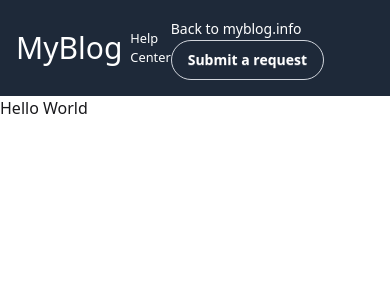
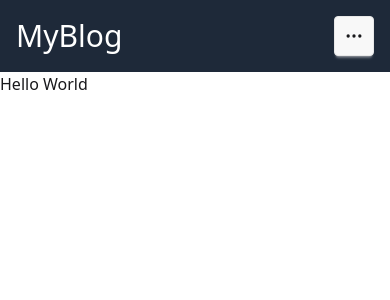
Before and after one commit to eedu7/my-blog, a Next.js app in the folder frontend/: page /help in a window 390 px wide. Shown: the top 300 px of the page. Built offline with nearby package versions, Linux system fonts and the light colour scheme.

Commit message:
FEAT: Implement Help page navigation with responsive design

```diff
--- a/frontend/src/app/(static_pages)/help/page.tsx
+++ b/frontend/src/app/(static_pages)/help/page.tsx
@@ -1,6 +1,5 @@
+import { HelpPageNavbar } from "@/modules/help/navbar";
 import { Metadata } from "next";
-import Link from "next/link";
-import React from "react";
 
 export const metadata: Metadata = {
 	title: "MyBlog Help Center",
@@ -10,27 +9,7 @@ const HelpPage = () => {
 	return (
 		<div className="min-h-screen flex flex-col">
 			<header className="bg-gray-800 text-white">
-				<nav className="max-w-7xl mx-auto flex justify-between items-center p-4">
-					<div className="flex items-center gap-2">
-						<a href="#">
-							<h1 className="text-3xl">MyBlog</h1>
-						</a>
-						<small>Help Center</small>
-					</div>
-					<div className="space-x-2.5">
-						<Link
-							className="link link-hover underline-offset-2 text-sm"
-							href="/info">
-							Back to myblog.info
-						</Link>
-						{/* TODO: Add the link to the new request in the help center */}
-						<Link
-							href="#"
-							className="btn btn-outline border-gray-300 rounded-full text-sm">
-							Submit a request
-						</Link>
-					</div>
-				</nav>
+				<HelpPageNavbar />
 			</header>
 			<main className="flex-wrap">Hello World</main>
 			<footer></footer>
--- /dev/null
+++ b/frontend/src/modules/help/navbar.tsx
@@ -0,0 +1,103 @@
+import Link from "next/link";
+
+const HelpPageNavbarLargerScreenLinks = () => {
+	// Navigation Bar for Larger screen
+	return (
+		<div className="hidden md:flex items-center space-x-2.5">
+			<Link
+				className="link link-hover underline-offset-2 text-sm"
+				href="/info">
+				Back to myblog.info
+			</Link>
+			{/* TODO: Add the link to the new request in the help center */}
+			<Link
+				href="#"
+				className="btn btn-outline border-gray-300 rounded-full text-sm">
+				Submit a request
+			</Link>
+		</div>
+	);
+};
+
+const HelpPageNavbarSmallerScreenLinks = () => {
+	return (
+		<div className="md:hidden flex-none">
+			<div className="drawer drawer-end">
+				<input
+					id="my-drawer-4"
+					type="checkbox"
+					className="drawer-toggle"
+				/>
+				<div className="drawer-content">
+					{/* Page content here */}
+					<label
+						htmlFor="my-drawer-4"
+						className="drawer-button btn btn-square btn-ghos">
+						<svg
+							xmlns="http://www.w3.org/2000/svg"
+							fill="none"
+							viewBox="0 0 24 24"
+							className="inline-block h-5 w-5 stroke-current">
+							{" "}
+							<path
+								strokeLinecap="round"
+								strokeLinejoin="round"
+								strokeWidth="2"
+								d="M5 12h.01M12 12h.01M19 12h.01M6 12a1 1 0 11-2 0 1 1 0 012 0zm7 0a1 1 0 11-2 0 1 1 0 012 0zm7 0a1 1 0 11-2 0 1 1 0 012 0z"></path>{" "}
+						</svg>
+					</label>
+				</div>
+				<div className="drawer-side">
+					<label
+						htmlFor="my-drawer-4"
+						aria-label="close sidebar"
+						className="drawer-overlay"></label>
+					<ul className="menu bg-base-200 text-base-content min-h-full w-64">
+						{/* Sidebar content here */}
+						<li className="flex items-center font-semibold justify-center text-xl">
+							MyBlog Help Center
+						</li>
+						<li>
+							<div className="divider divider-start" />
+						</li>
+						<li className="flex items-center justify-center">
+							<Link
+								className="link link-hover"
+								href="/info">
+								Back to myblog.info
+							</Link>
+						</li>
+						<li>
+							<div className="divider">OR</div>
+						</li>
+						<li>
+							{/* TODO: Add the link to the new request in the help center */}
+							<Link
+								href="#"
+								className="link link-hover btn btn-link">
+								Submit a request
+							</Link>
+						</li>
+					</ul>
+				</div>
+			</div>
+		</div>
+	);
+};
+
+export const HelpPageNavbar = () => {
+	return (
+		<nav className="max-w-7xl mx-auto flex justify-between items-center p-4">
+			<div className="flex items-center gap-2">
+				<a href="#">
+					<h1 className="text-3xl">MyBlog</h1>
+				</a>
+				<small className="hidden md:flex">Help Center</small>
+			</div>
+			{/* Navigation Bar for Larger screen */}
+			<HelpPageNavbarLargerScreenLinks />
+			{/* Navigation Bar for smaller screen */}
+			<HelpPageNavbarSmallerScreenLinks />
+		</nav>
+	);
+};
--- a/frontend/src/modules/info/navbar.tsx
+++ b/frontend/src/modules/info/navbar.tsx
@@ -79,7 +79,7 @@ export const InfoNavbar = () => {
 							htmlFor="my-drawer-4"
 							aria-label="close sidebar"
 							className="drawer-overlay"></label>
-						<ul className="menu bg-base-200 text-base-content min-h-full w-80 p-4">
+						<ul className="menu bg-base-200 text-base-content min-h-full w-64 p-4">
 							{/* Sidebar content here */}
 							<ul className="space-y-4">
 								<NavBarLinks />
```
